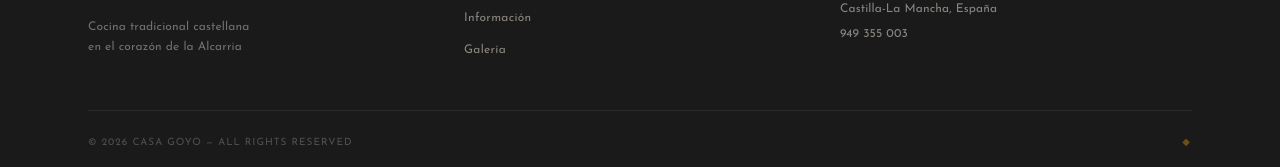
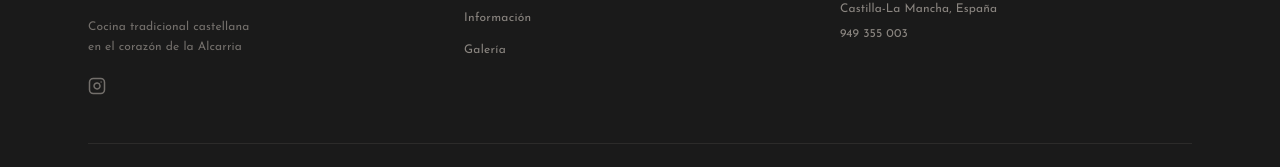
Before and after one commit to xabierjc94/casa-goyo, a Next.js app: page /en in a window 1280 px wide. Shown: the part 781-948 px from the top of the page. Built offline with nearby package versions, Linux system fonts and the light colour scheme; no server answers; the database is empty.

Commit message:
feat: add Instagram link to footer

```diff
--- a/components/shared/Footer.tsx
+++ b/components/shared/Footer.tsx
@@ -1,5 +1,6 @@
 import { getTranslations, getLocale } from "next-intl/server"
 import Link from "next/link"
+import { Instagram } from "lucide-react"
 
 export default async function Footer() {
   const [t, locale] = await Promise.all([
@@ -37,6 +38,17 @@ export default async function Footer() {
             >
               Cocina tradicional castellana<br />en el corazón de la Alcarria
             </p>
+            <div className="mt-5 flex items-center gap-3">
+              <a
+                href="https://www.instagram.com/casa_goyo/"
+                target="_blank"
+                rel="noopener noreferrer"
+                aria-label="Instagram de Casa Goyo"
+                className="text-crema/40 hover:text-dorado transition-colors duration-200"
+              >
+                <Instagram size={18} />
+              </a>
+            </div>
           </div>
 
           {/* Navigation */}
```
